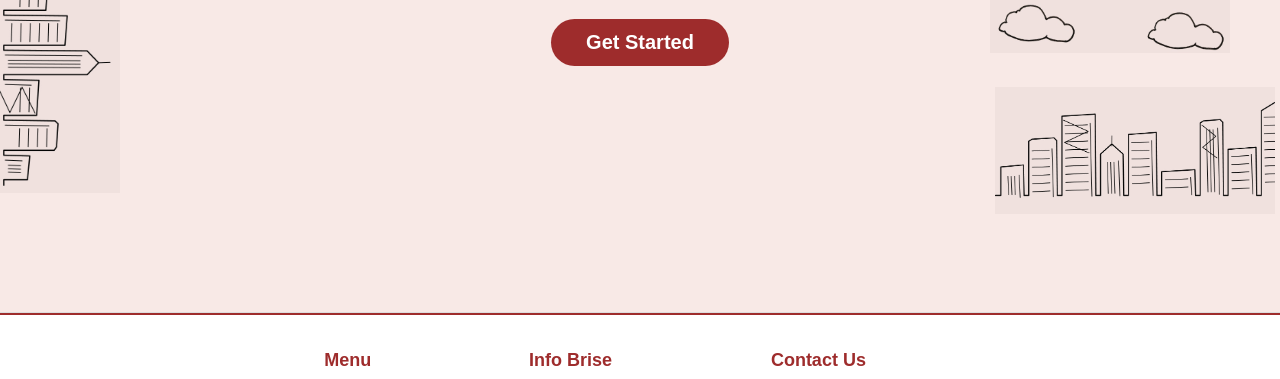
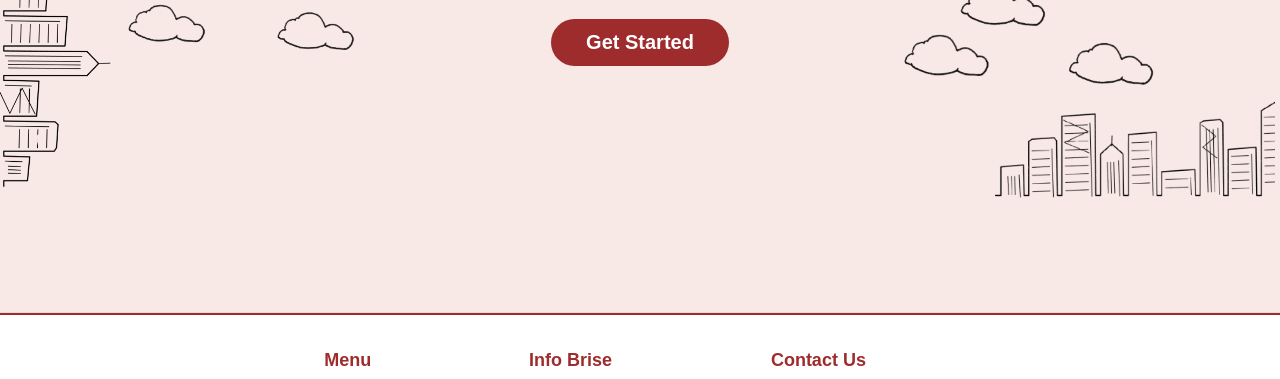
Before and after one commit to mrnazz7907-oss/Sip-Brise-Project, a plain HTML site: page index.html in a window 1280 px wide. Shown: the part 437-816 px from the top of the page. Drawn offline with Linux system fonts and the light colour scheme; a web font is replaced by a local one.

Commit message:
merbagus header

```diff
--- a/index.html
+++ b/index.html
@@ -15,18 +15,22 @@
                 padding-top: 110px;
                 padding-bottom: 60px;
                 background-image:
-                    url("images/kota.kiri.png"),
-                    url("images/awan.1.png"),
-                    url("images/kota.kanan.png");
+                    url("images/kota.kirinobg.png"),
+                    url("images/awan.1nobg.png"),
+                    url("images/kota.kanannobg.png"),
+                    url("images/awan.1nobg.png");
                 background-repeat: no-repeat;
                background-position:
         left -10px top 10px,     /* Gedung kiri: mulai di bawah header */
-        right 50px top 90px,    /* Awan kanan */
-        right 5px top 455px;    /* Kota kanan bawah: geser angka 430px agar pas di atas footer */
+        right 120px top 90px,    /* Awan kanan */
+        right 5px top 455px,
+        left 120px top 90px;
+            /* Kota kanan bawah: geser angka 430px agar pas di atas footer */
             background-size:
             130px auto,
-            240px auto,
-            280px auto;
+            265px auto,
+            280px auto,
+            240px auto;
             background-blend-mode: multiply;
             }
             .title-coffe {
```
Also changed, not shown: images/awan.1nobg.png (added), images/kota.kanannobg.png (added), images/kota.kirinobg.png (added).
